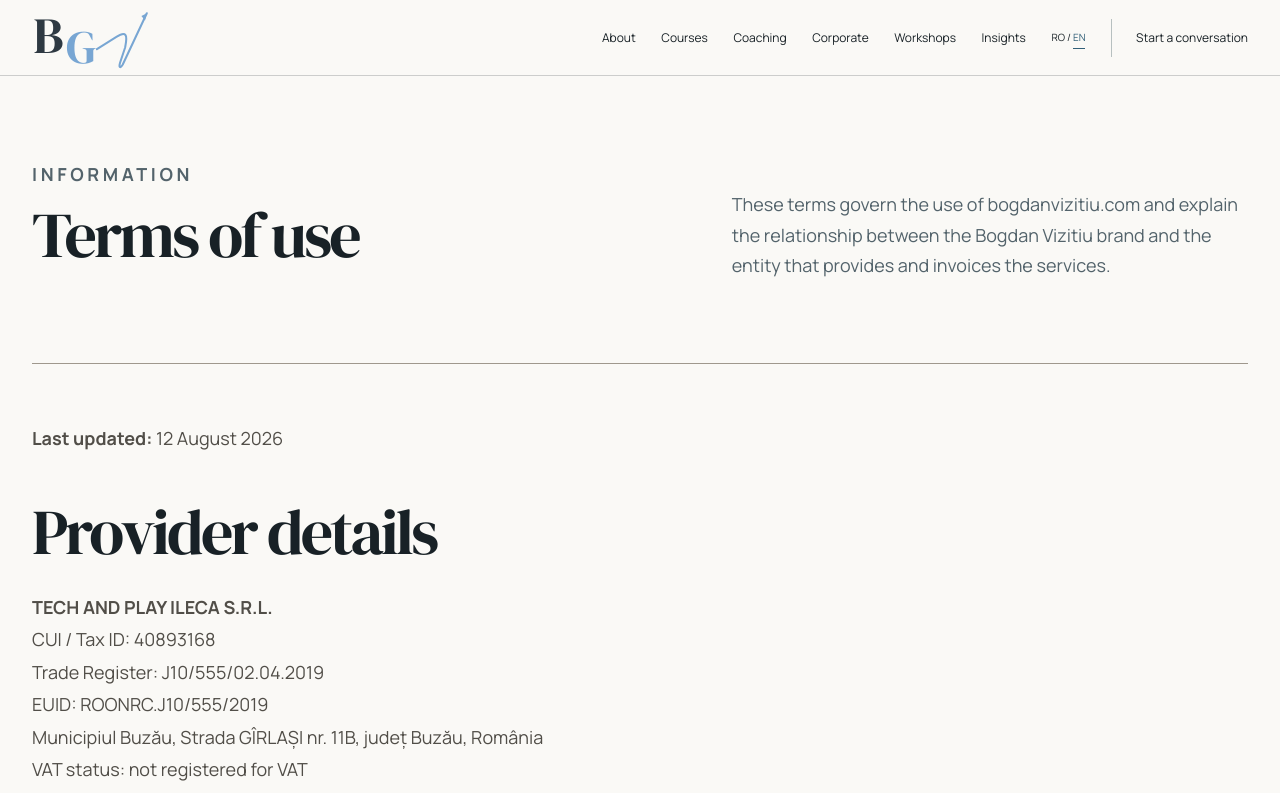
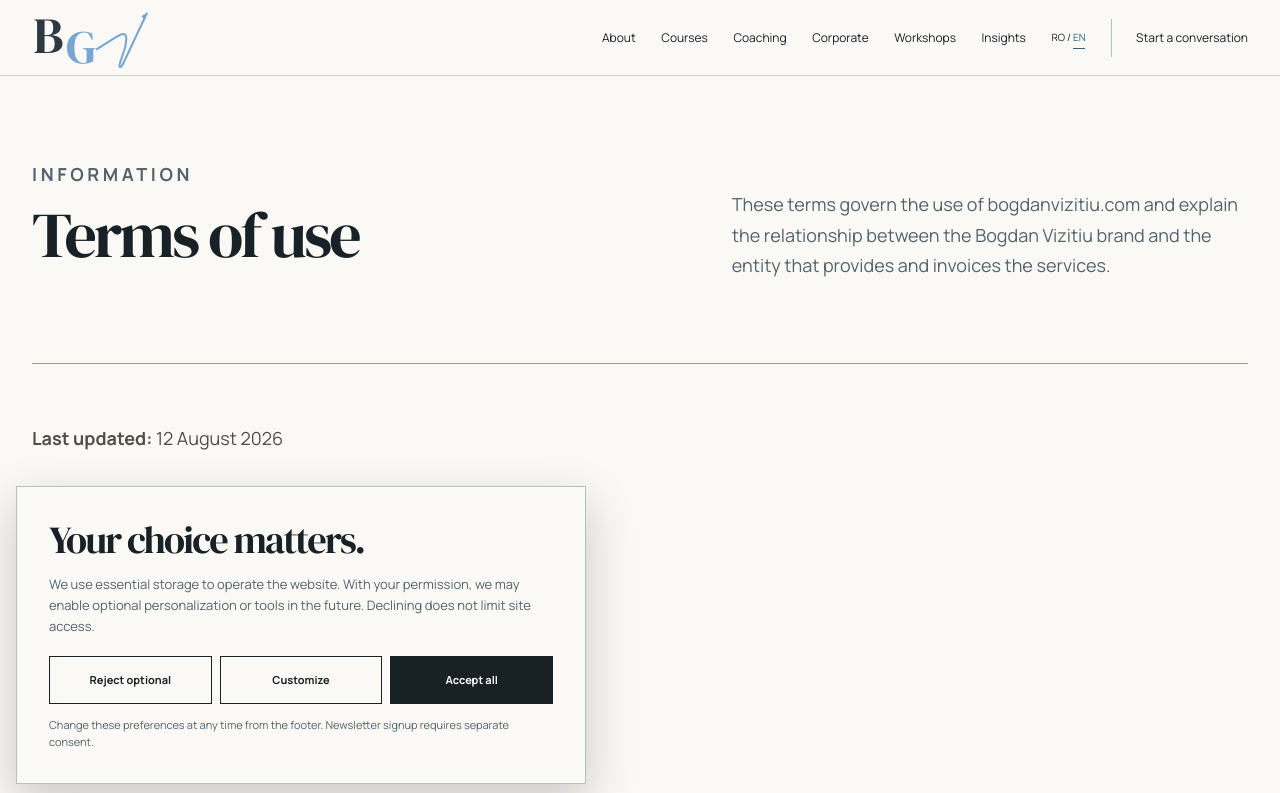
Before and after one commit to ivanovroxana1988-arch/bogdanvizitiu, a Next.js app: page /en/terms in a window 1280 px wide. Shown: the top 793 px of the page. Built offline with nearby package versions, Linux system fonts and the light colour scheme.

Commit message:
Integrate newsletter and privacy controls in app/(en)/layout.tsx

```diff
--- a/app/(en)/layout.tsx
+++ b/app/(en)/layout.tsx
@@ -1,6 +1,7 @@
 import type { Metadata } from 'next'
 import { Manrope, DM_Serif_Display } from 'next/font/google'
 import { ConversionTracking } from '@/components/conversion-tracking'
+import { CookiePreferences } from '@/components/cookie-preferences'
 import { Analytics } from '@vercel/analytics/next'
 import '../globals.css'
 import '../spacing.css'
@@ -58,6 +59,7 @@ export default function EnglishLayout({ children }: { children: React.ReactNode
         <Footer locale="en" />
         <Analytics />
         <ConversionTracking />
+        <CookiePreferences locale="en" />
       </body>
     </html>
   )
```
